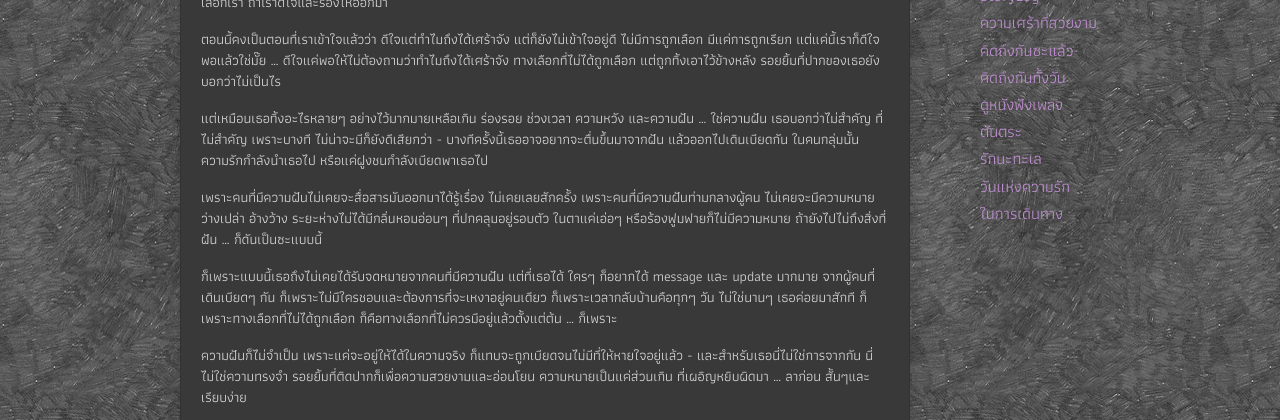
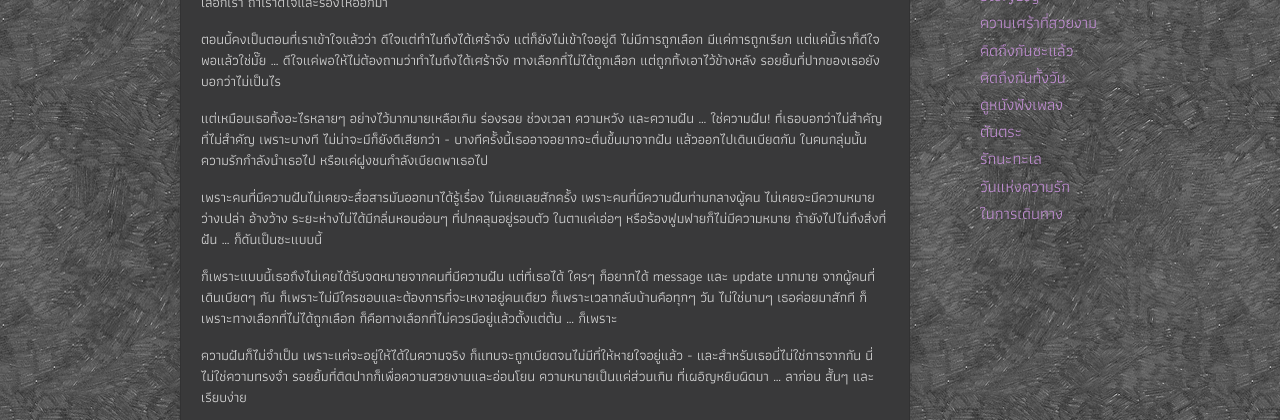
Before and after one commit to sdeehub/love, a Jekyll site: the page built from _posts/2019-03-21-in-the-end.md, in a window 1280 px wide and 900 px high, cut to the strip 394-814 px from the top of the window. Built offline with Jekyll 4.4.1, drawn with Linux system fonts in a browser that asks for light colours; comment, search, counter and statistics services are not loaded.

```diff
--- a/_posts/2019-03-21-in-the-end.md
+++ b/_posts/2019-03-21-in-the-end.md
@@ -15,13 +15,13 @@ comments: true
 
 ตอนนี้คงเป็นตอนที่เราเข้าใจแล้วว่า ดีใจแต่ทำไมถึงได้เศร้าจัง แต่ก็ยังไม่เข้าใจอยู่ดี ไม่มีการถูกเลือก มีแค่การถูกเรียก แต่แค่นี้เราก็ดีใจพอแล้วใช่มั๊ย ... ดีใจแค่พอให้ไม่ต้องถามว่าทำไมถึงได้เศร้าจัง ทางเลือกที่ไม่ได้ถูกเลือก แต่ถูกทิ้งเอาไว้ข้างหลัง รอยยิ้มที่ปากของเธอยังบอกว่าไม่เป็นไร
 
-แต่เหมือนเธอทิ้งอะไรหลายๆ อย่างไว้มากมายเหลือเกิน ร่องรอย ช่วงเวลา ความหวัง และความฝัน ... ใช่ความฝัน เธอบอกว่าไม่สำคัญ ที่ไม่สำคัญ เพราะบางที ไม่น่าจะมีก็ยังดีเสียกว่า - บางทีครั้งนี้เธออาจอยากจะตื่นขึ้นมาจากฝัน แล้วออกไปเดินเบียดกัน ในคนกลุ่มนั้น ความรักกำลังนำเธอไป หรือแค่ฝูงชนกำลังเบียดพาเธอไป
+แต่เหมือนเธอทิ้งอะไรหลายๆ อย่างไว้มากมายเหลือเกิน ร่องรอย ช่วงเวลา ความหวัง และความฝัน ... ใช่ความฝัน! ที่เธอบอกว่าไม่สำคัญ ที่ไม่สำคัญ เพราะบางที ไม่น่าจะมีก็ยังดีเสียกว่า - บางทีครั้งนี้เธออาจอยากจะตื่นขึ้นมาจากฝัน แล้วออกไปเดินเบียดกัน ในคนกลุ่มนั้น ความรักกำลังนำเธอไป หรือแค่ฝูงชนกำลังเบียดพาเธอไป
 
 เพราะคนที่มีความฝันไม่เคยจะสื่อสารมันออกมาได้รู้เรื่อง ไม่เคยเลยสักครั้ง เพราะคนที่มีความฝันท่ามกลางผู้คน ไม่เคยจะมีความหมาย ว่างเปล่า อ้างว้าง ระยะห่างไม่ได้มีกลิ่นหอมอ่อนๆ ที่ปกคลุมอยู่รอบตัว ในตาแค่เอ่อๆ หรือร้องฟูมฟายก็ไม่มีความหมาย ถ้ายังไปไม่ถึงสิ่งที่ฝัน ... ก็ดันเป็นซะแบบนี้
 
 ก็เพราะแบบนี้เธอถึงไม่เคยได้รับจดหมายจากคนที่มีความฝัน แต่ที่เธอได้ ใครๆ ก็อยากได้ message และ update มากมาย จากผู้คนที่เดินเบียดๆ กัน ก็เพราะไม่มีใครชอบและต้องการที่จะเหงาอยู่คนเดียว ก็เพราะเวลากลับบ้านคือทุกๆ วัน ไม่ใช่นานๆ เธอค่อยมาสักที ก็เพราะทางเลือกที่ไม่ได้ถูกเลือก ก็คือทางเลือกที่ไม่ควรมีอยู่แล้วตั้งแต่ต้น ... ก็เพราะ
 
-ความฝันก็ไม่จำเป็น เพราะแค่จะอยู่ให้ได้ในความจริง ก็แทบจะถูกเบียดจนไม่มีที่ให้หายใจอยู่แล้ว - และสำหรับเธอนี่ไม่ใช่การจากกัน นี่ไม่ใช่ความทรงจำ รอยยิ้มที่ติดปากก็เพื่อความสวยงามและอ่อนโยน ความหมายเป็นแค่ส่วนเกิน ที่เผอิญหยิบผิดมา ... ลาก่อน สั้นๆและเรียบง่าย
+ความฝันก็ไม่จำเป็น เพราะแค่จะอยู่ให้ได้ในความจริง ก็แทบจะถูกเบียดจนไม่มีที่ให้หายใจอยู่แล้ว - และสำหรับเธอนี่ไม่ใช่การจากกัน นี่ไม่ใช่ความทรงจำ รอยยิ้มที่ติดปากก็เพื่อความสวยงามและอ่อนโยน ความหมายเป็นแค่ส่วนเกิน ที่เผอิญหยิบผิดมา ... ลาก่อน สั้นๆ และเรียบง่าย
 
 <div style="position:relative;width:100%;height:0;padding-bottom:56.25%;">
 <iframe style="width:100%;height:100%;position:absolute;top:0;left:0;" src="https://www.youtube.com/embed/19UjyhKY7eA" frameborder="0" allow="autoplay; encrypted-media" allowfullscreen>
```
